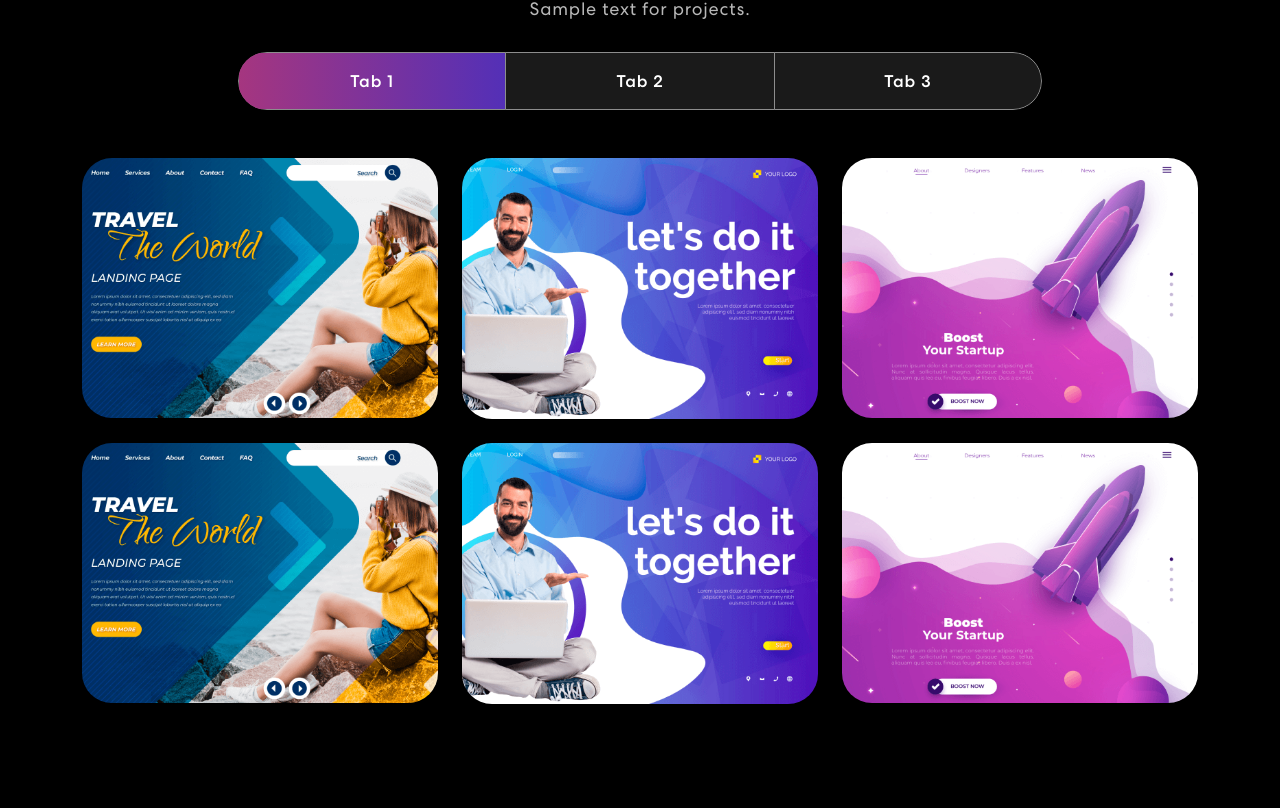
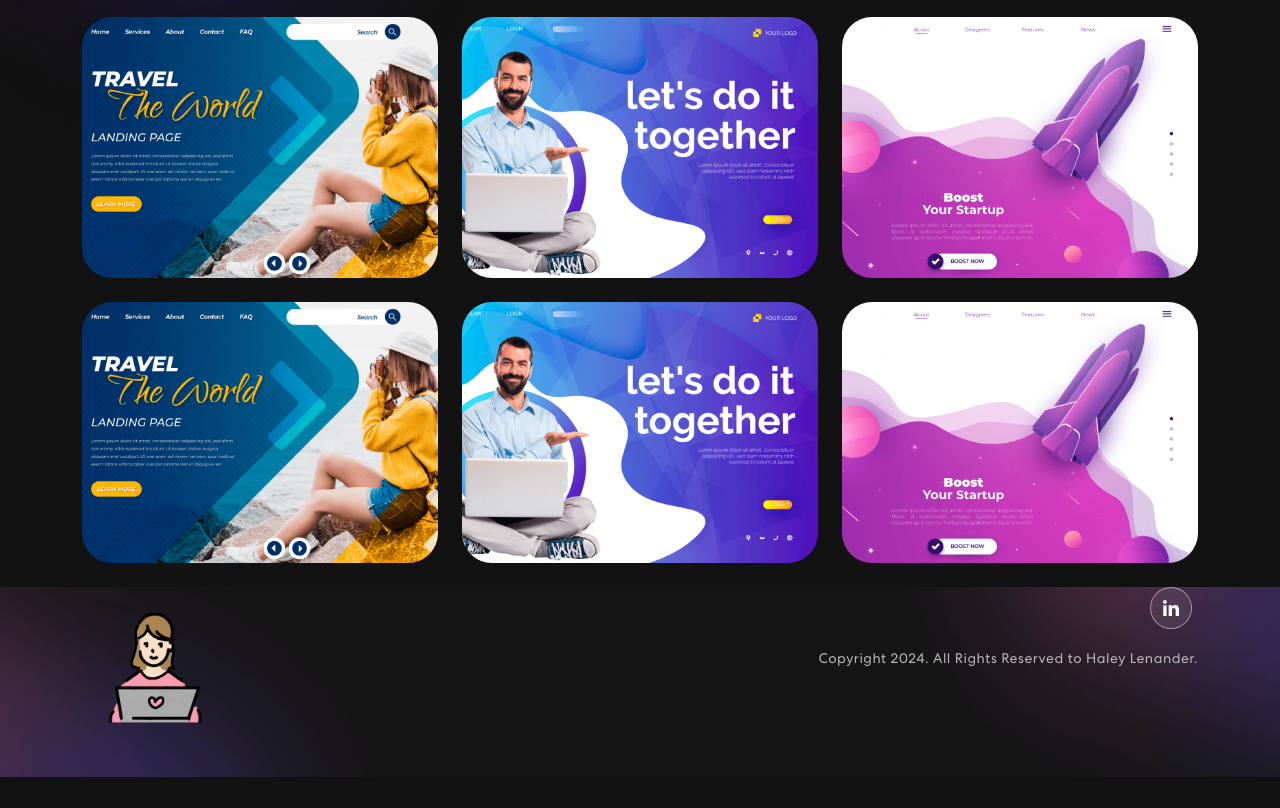
Before and after one commit to halenander/halenander.github.io, a React (Create React App) app in the folder haley-website/: page / in a window 1280 px wide. Shown: the part 1777-2585 px from the top of the page. After the commit the page ends 2554 px from the top, so only its background shows below. Built offline with nearby package versions, Linux system fonts and the light colour scheme.

Commit message:
finishing up website framework, footer completed

```diff
--- a/haley-website/src/App.js
+++ b/haley-website/src/App.js
@@ -4,6 +4,7 @@
 import { Banner } from './components/Banner';
 import { Skills } from './components/Skills';
 import { Projects } from './components/Projects';
+import { Footer } from './components/Footer';
 import 'bootstrap/dist/css/bootstrap.min.css';
 
 function App() {
@@ -13,6 +14,7 @@
       <Banner />
       <Skills />
       <Projects />
+      <Footer />
     </div>
   );
 }
--- a/haley-website/src/components/Banner.js
+++ b/haley-website/src/components/Banner.js
@@ -46,7 +46,6 @@
             <Container>
             <Row className = "align-items-center">
                 <Col xs = {12} md = {6} xl = {7}>
-                    <span className="tagline">Welcome to my Portfolio</span>
                     <h1>{`Hi I'm `}<span className="wrap">{text}</span></h1>
                     <p>Here is where text goes for 'About Me' section.</p>
                     <button><span><a href={resumePDF} target="_blank"><text style={{color:"white"}}>View My Resume</text></a></span><ArrowRightCircle size={25} /></button>
--- /dev/null
+++ b/haley-website/src/components/Footer.js
@@ -0,0 +1,23 @@
+import { Container, Col, Row } from "react-bootstrap";
+import logo from "../assets/img/half-body.PNG";
+import navIcon1 from '../assets/img/nav-icon1.svg';
+
+export const Footer = () => {
+    return (
+        <footer className="footer">
+            <Container>
+                <Row className="align-item-center">
+                    <Col sm={6}>
+                        <img src={logo} alt="Logo"/>
+                    </Col>
+                    <Col sm={6} className="text-center text-sm-end">
+                    <div className="social-icon">
+                        <a href="LinkedIn"><img src={navIcon1} /></a>
+                    </div>
+                    <p>Copyright 2024. All Rights Reserved to Haley Lenander.</p>
+                    </Col>
+                </Row>
+            </Container>
+        </footer>
+    )
+}
--- a/haley-website/src/components/Projects.js
+++ b/haley-website/src/components/Projects.js
@@ -41,7 +41,7 @@
     ]
 
     return (
-        <section className="project" id="project">
+        <section className="projects" id="projects">
             <Container>
                 <Row>
                     <Col>
```
